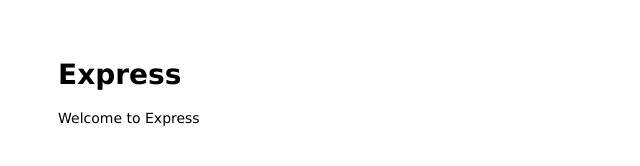
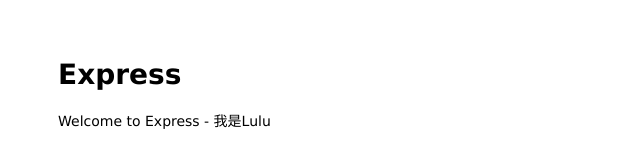
Before and after one commit to meIwata/sqlite4-20250603, a website: page public/index.html in a window 1280 px wide. Shown: the full height of the page, 0-640 px from the left. Drawn offline with Linux system fonts and the light colour scheme.

Commit message:
前端可以下prompt

```diff
--- a/public/index.html
+++ b/public/index.html
@@ -7,7 +7,10 @@
 
 <body>
   <h1>Express</h1>
-  <p>Welcome to Express</p>
+  <p>Welcome to Express - 我是Lulu</p>
+
+<!--  前端可以下prompt-->
+<!--  在 index.html 中，將上面表單的資料，透過 fetch async await 來發送 POST 請求到 /api/insert ，並在成功後，用 p 顯示伺服器回傳的【純文字】訊息，不是 json-->
 </body>
 
 </html>
```
